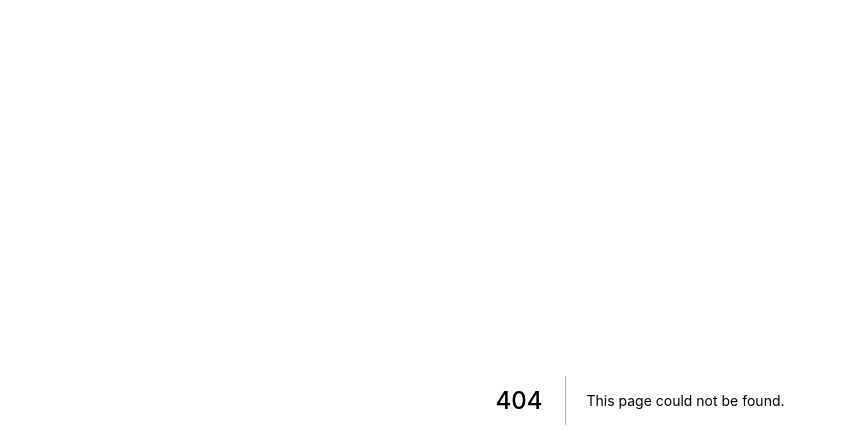
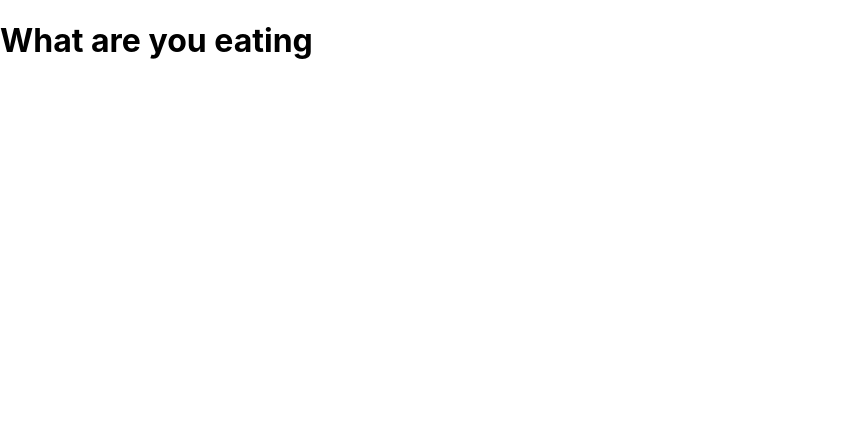
Before and after one commit to Glow-Carrots-App/glow-web, a Next.js app: page /eat in a window 1280 px wide. Before the commit this address had no page. Shown: the top 448 px of the page, without its empty margins (0-846 px from the left). Built offline with nearby package versions, Linux system fonts and the light colour scheme.

Commit message:
GS-38: Add an eat page (#6)
* add an eat page

```diff
--- /dev/null
+++ b/pages/eat/index.js
@@ -0,0 +1,11 @@
+import Heading1 from "../../components/Heading1/index";
+
+const Eat = () => {
+  return (
+    <div>
+      <Heading1>What are you eating</Heading1>
+    </div>
+  );
+};
+
+export default Eat;
```
